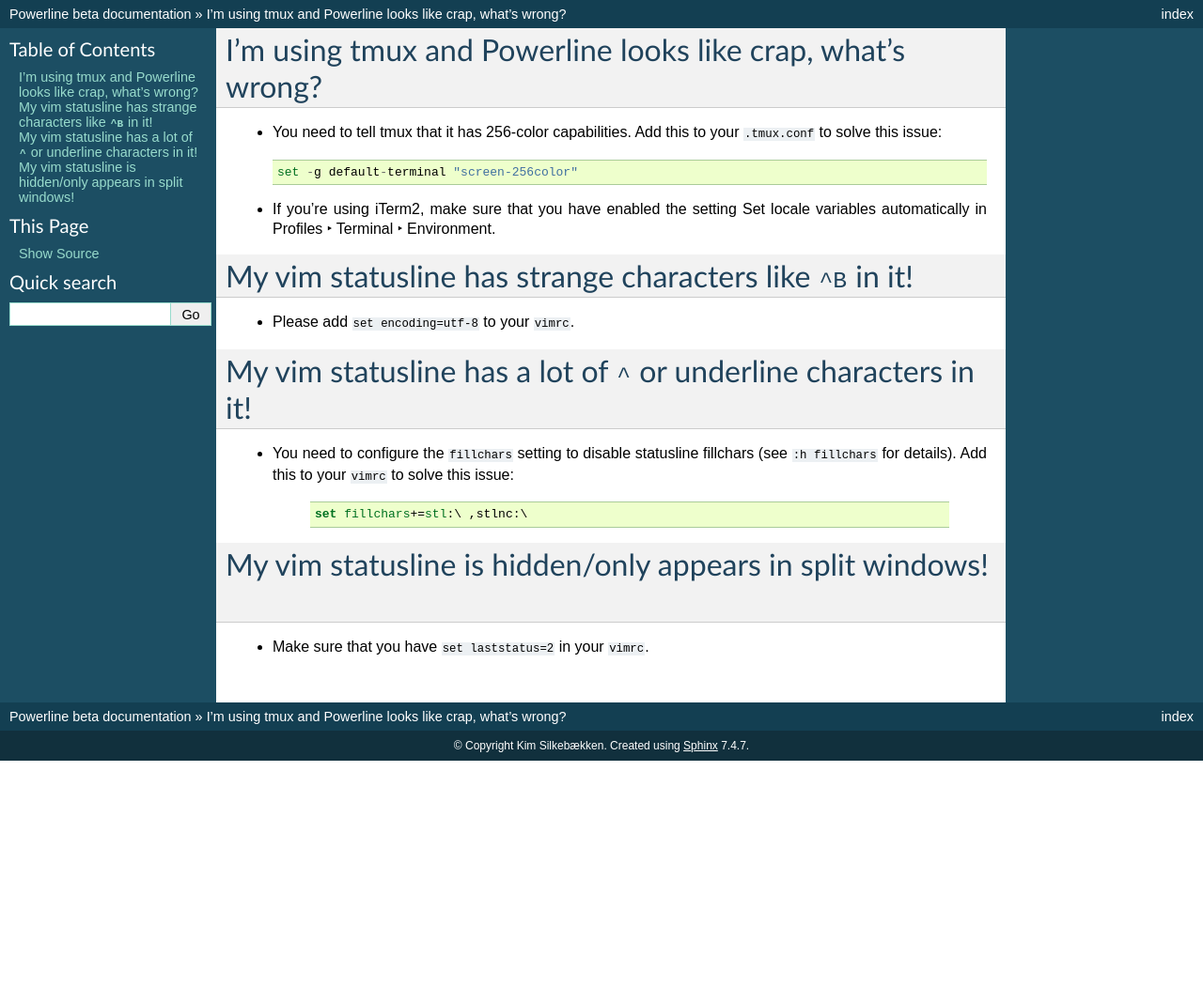
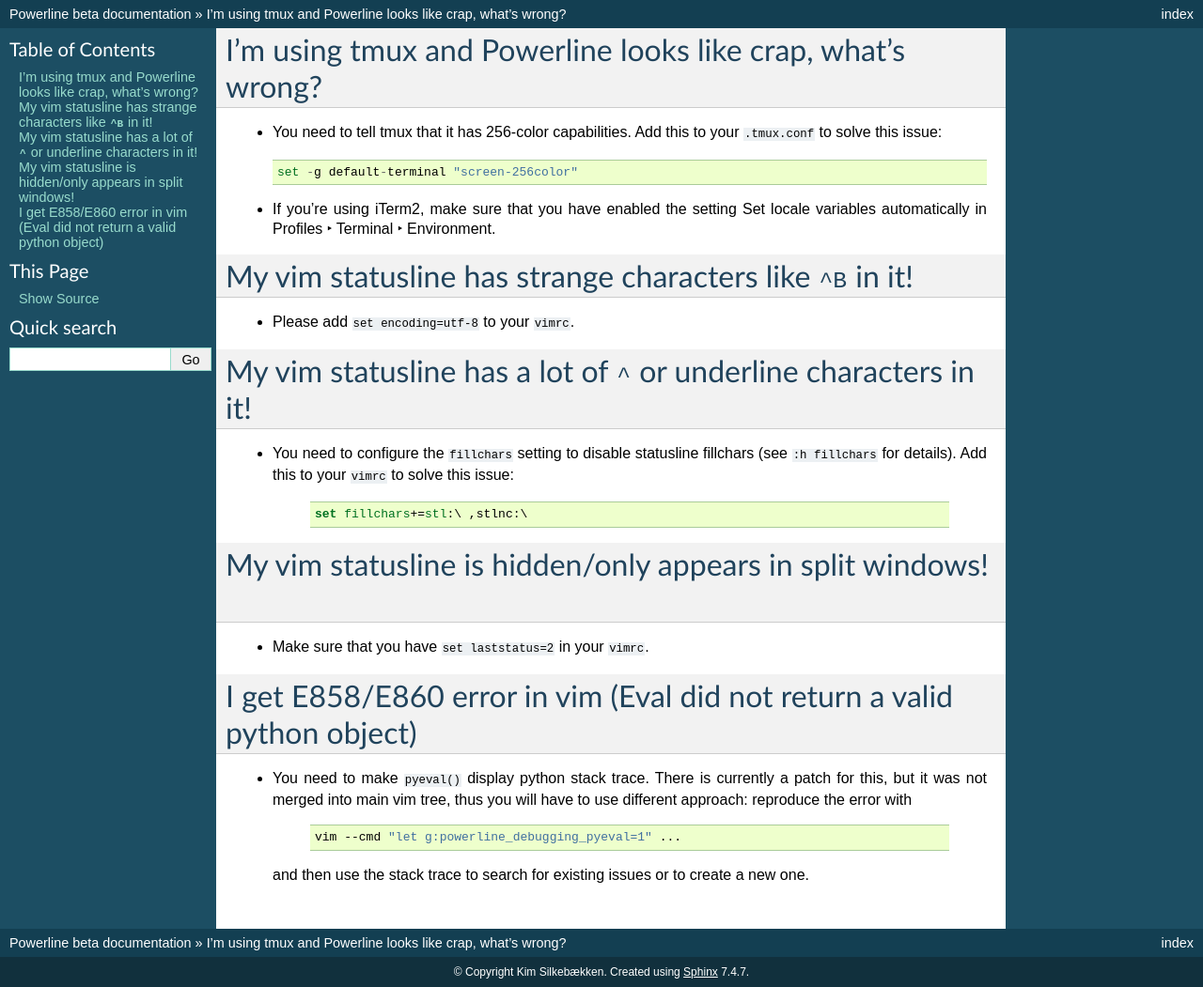
Before and after one commit to someyooyo/someyooyo, a Sphinx documentation site: the page built from docs/source/installation/troubleshooting-common.rst, in a window 1280 px wide. Shown: the whole page at 94% size. Built offline with Sphinx 7.4.7, drawn with Linux system fonts in a browser that asks for light colours; before the commit the page ends 900 px from its top, so only the background shows below that.

Commit message:
Ease E858/E860 errors debugging
E858: Eval did not return a valid python object
E860: Eval did not return a valid python 3 object

```diff
--- a/docs/source/installation/troubleshooting-common.rst
+++ b/docs/source/installation/troubleshooting-common.rst
@@ -30,3 +30,17 @@ My vim statusline is hidden/only appears in split windows!
 ----------------------------------------------------------
 
 * Make sure that you have ``set laststatus=2`` in your :file:`vimrc`.
+
+I get E858/E860 error in vim (Eval did not return a valid python object)
+--------------------------------------------------------------------------
+
+* You need to make ``pyeval()`` display python stack trace. There is currently
+  a patch for this, but it was not merged into main vim tree, thus you will have
+  to use different approach: reproduce the error with
+
+    .. code-block:: sh
+
+       vim --cmd "let g:powerline_debugging_pyeval=1" ...
+
+  and then use the stack trace to search for existing issues or to create a new
+  one.
```
Also changed, not shown: 1 other file.
